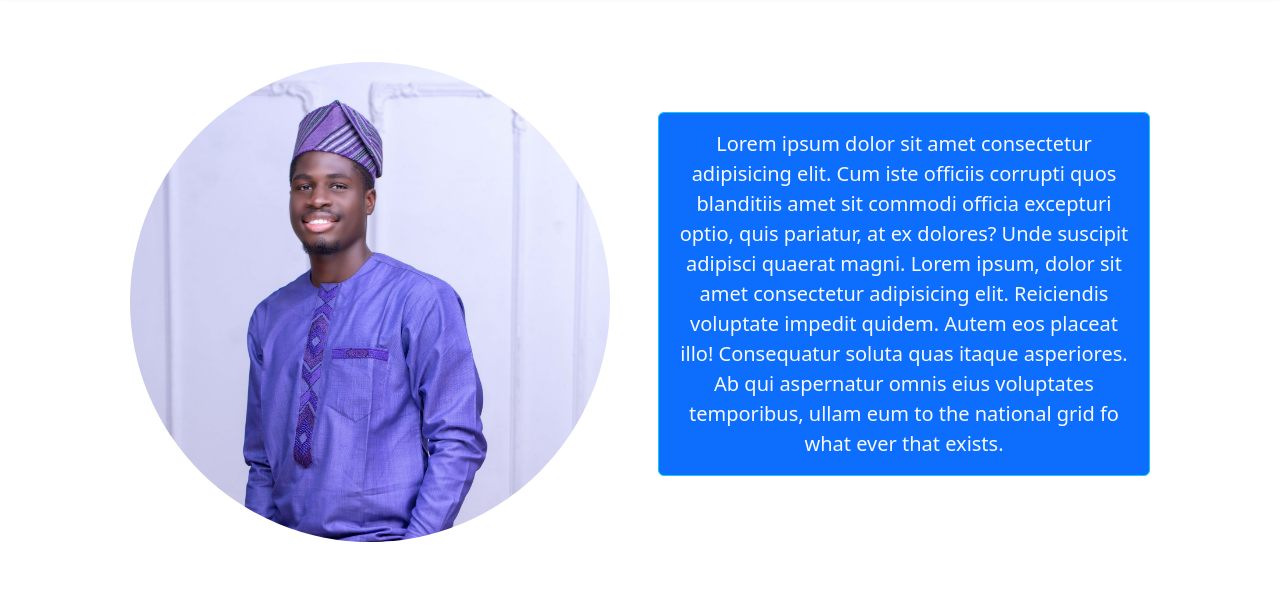
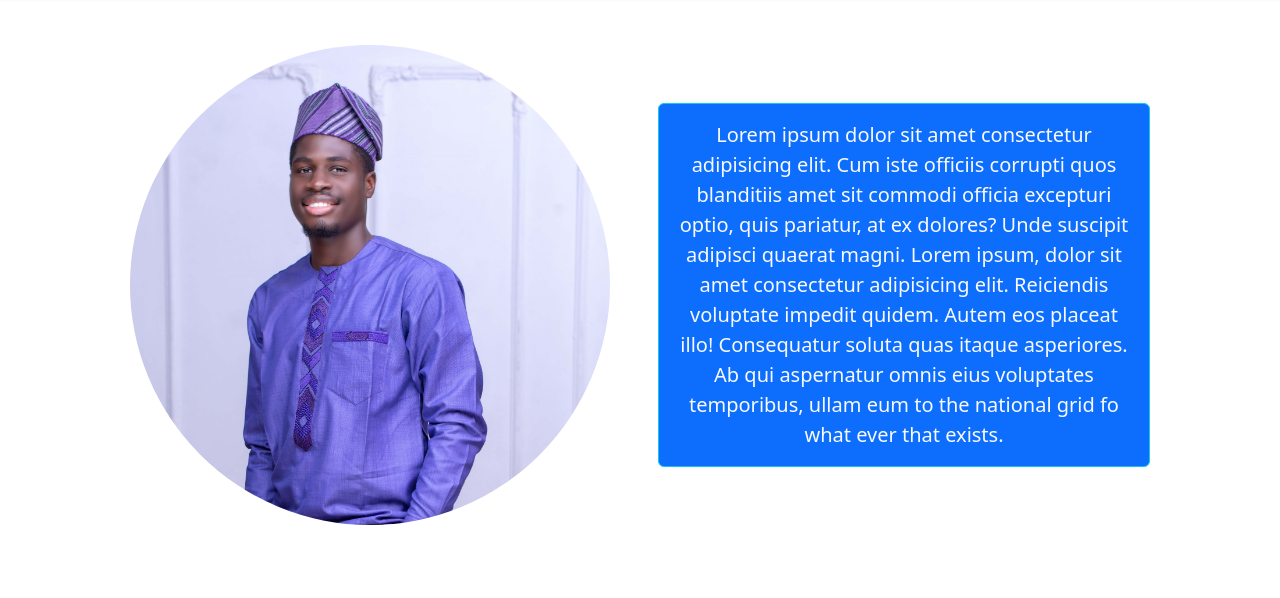
Before and after one commit to Diggardson270/MyPortfolio, a plain HTML site: page index.html in a window 1280 px wide. Shown: the part 75-673 px from the top of the page. Drawn offline with nearby package versions, Linux system fonts and the light colour scheme.

Commit message:
my village thing too

```diff
--- a/index.html
+++ b/index.html
@@ -12,8 +12,7 @@
         height: 30rem;
         width: 30rem;
         object-fit: cover;
-        margin-bottom: 17px;
-        margin-top: 17px;
+        margin-bottom: 16px;
       }
     </style>
 </head>
```
